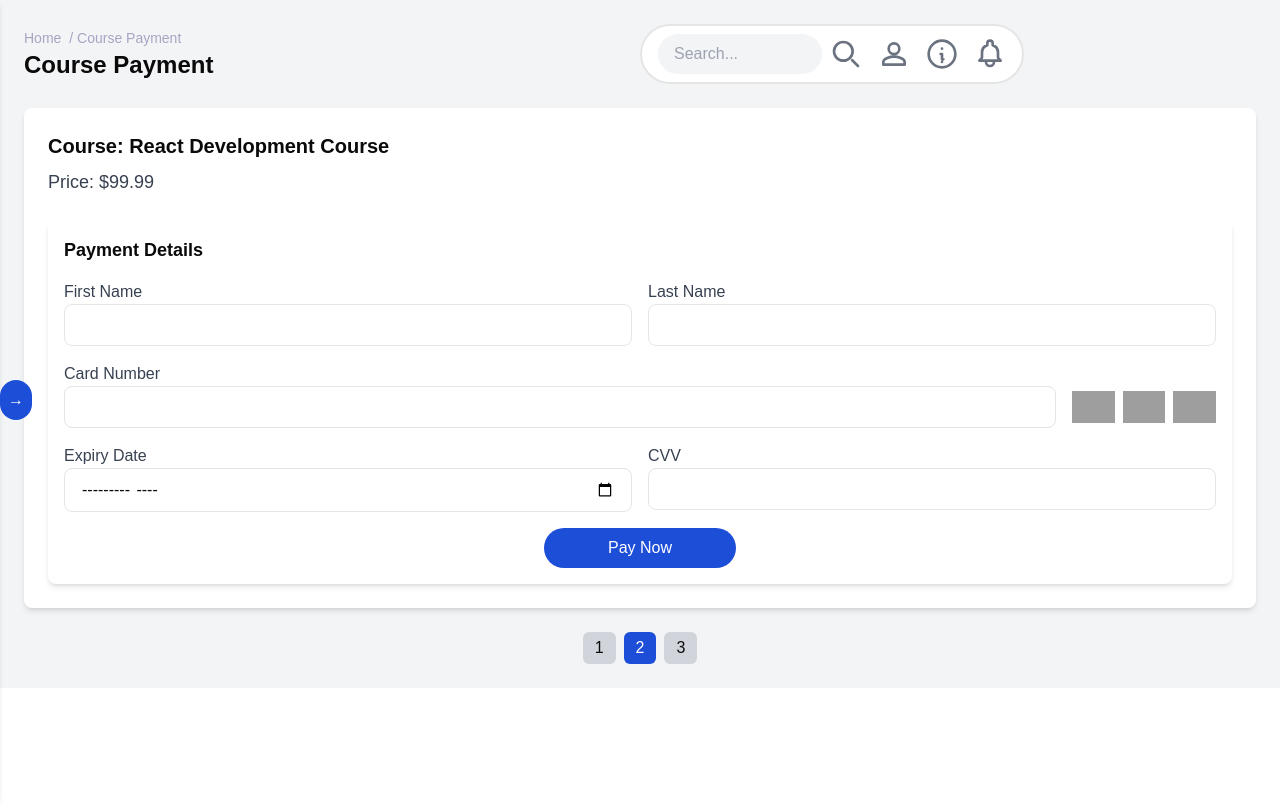
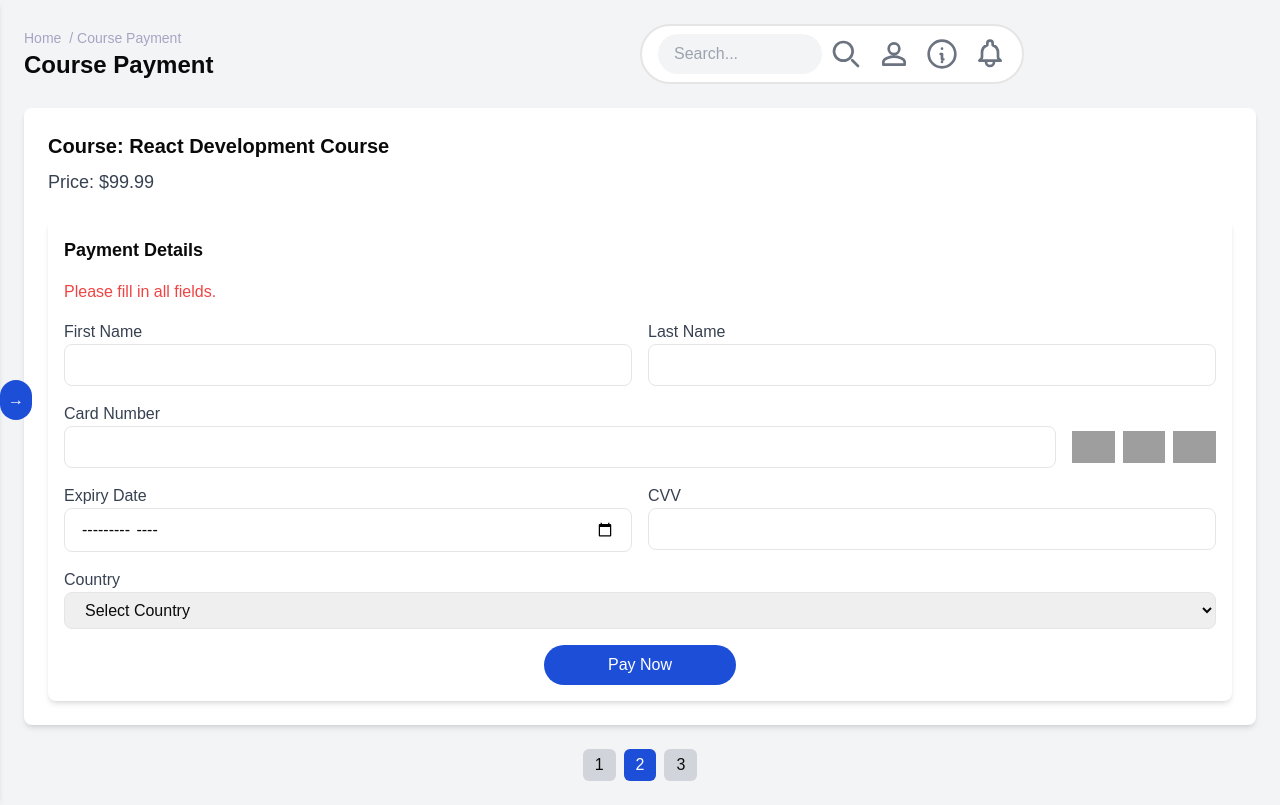
Before and after one commit to SahanJDesigns/Project-LMS, a Next.js app: page /coursePay in a window 1280 px wide. Both pictures are taken after a click on the button "Pay Now". Built offline with nearby package versions, Linux system fonts and the light colour scheme; grey boxes are pictures that could not be loaded.

Commit message:
Add country selection and input validation to payment form

```diff
--- a/app/coursePay/page.tsx
+++ b/app/coursePay/page.tsx
@@ -11,6 +11,9 @@ const CoursePayPage: React.FC = () => {
   const [cvv, setCvv] = useState("");
   const [firstName, setFirstName] = useState("");
   const [lastName, setLastName] = useState("");
+  const [country, setCountry] = useState(""); // New state for country input
+  const [error, setError] = useState(""); // State for error message
+  const countries = ["United States", "Canada", "United Kingdom", "Australia", "Germany"]; // Example country list
   const [courseName] = useState("React Development Course"); // Example course name
   const [coursePrice] = useState(99.99); // Example course price
 
@@ -19,6 +22,27 @@ const CoursePayPage: React.FC = () => {
   };
 
   const handlePayment = () => {
+    // Validate inputs
+    if (!firstName || !lastName || !cardNumber || !expiryDate || !cvv || !country) {
+      setError("Please fill in all fields.");
+      return;
+    }
+
+    if (!/^\d{16}$/.test(cardNumber)) {
+      setError("Card number must be a 16 digit number.");
+      return;
+    }
+
+    if (!/^\d{3,4}$/.test(cvv)) {
+      setError("CVV must be a 3 or 4 digit number.");
+      return;
+    }
+
+    if (new Date(expiryDate) < new Date()) {
+      setError("Expiry date must be in the future.");
+      return;
+    }
+
     // Handle payment logic here
     console.log("Payment details:", {
       cardNumber,
@@ -26,7 +50,11 @@ const CoursePayPage: React.FC = () => {
       cvv,
       firstName,
       lastName,
+      country,
     });
+
+    // Clear error message if validation passes
+    setError("");
   };
 
   return (
@@ -53,6 +81,7 @@ const CoursePayPage: React.FC = () => {
           <div className="grid grid-cols-1 gap-6 mt-6">
             <div className="bg-white p-4 rounded-lg shadow-md">
               <h2 className="text-lg font-bold mb-4">Payment Details</h2>
+              {error && <p className="text-red-500 mb-4">{error}</p>}
               <div className="mb-4 grid grid-cols-1 sm:grid-cols-2 gap-4">
                 <div>
                   <label className="block text-gray-700">First Name</label>
@@ -121,6 +150,21 @@ const CoursePayPage: React.FC = () => {
                   />
                 </div>
               </div>
+              <div className="mb-4">
+                <label className="block text-gray-700">Country</label>
+                <select
+                  className="px-4 py-2 border rounded-lg w-full"
+                  value={country}
+                  onChange={(e) => setCountry(e.target.value)}
+                >
+                  <option value="">Select Country</option>
+                  {countries.map((country) => (
+                    <option key={country} value={country}>
+                      {country}
+                    </option>
+                  ))}
+                </select>
+              </div>
               <div className="flex justify-center">
                 <button
                   className="px-4 py-2 bg-blue-700 text-white rounded-full w-48"
--- a/package.json
+++ b/package.json
@@ -9,14 +9,16 @@
     "lint": "next lint"
   },
   "dependencies": {
+    "@stripe/stripe-js": "^5.5.0",
     "class-variance-authority": "^0.7.1",
     "clsx": "^2.1.1",
     "dotenv": "^16.4.7",
     "lucide-react": "^0.469.0",
     "mongoose": "^8.9.2",
-    "next": "^15.1.2",
+    "next": "^15.1.4",
     "react": "^18.3.1",
     "react-dom": "^18.3.1",
+    "stripe": "^17.5.0",
     "tailwind-merge": "^2.6.0",
     "tailwindcss-animate": "^1.0.7"
   },
```
Also changed, not shown: 1 other file (tests, documents, lock files or other folders).
